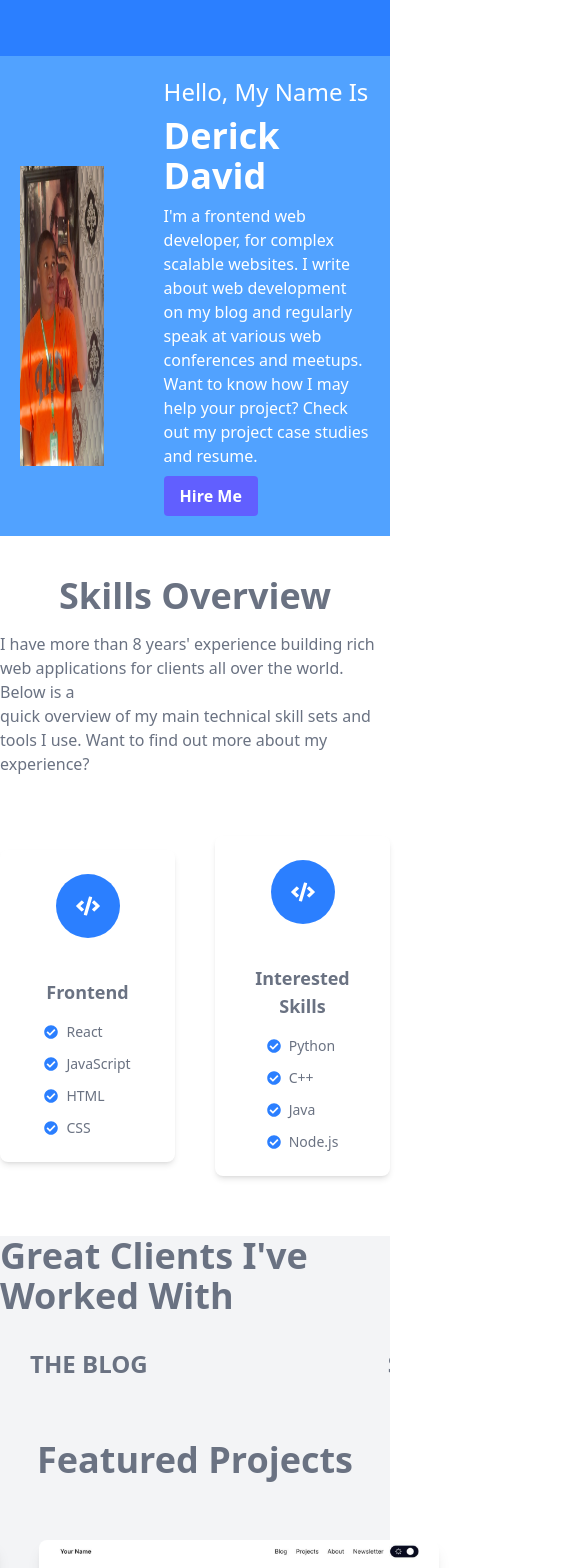
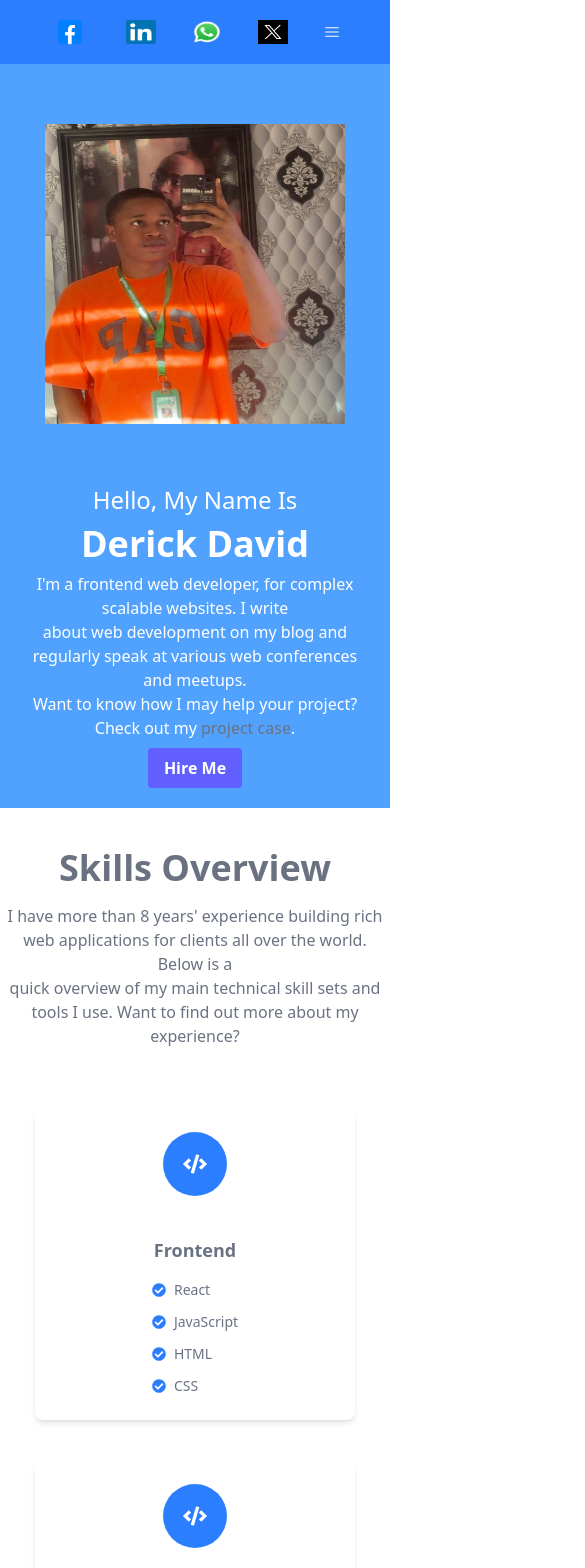
Before and after one commit to Derickdavid2002/Portfolio2, a React (Vite) app: page / in a window 390 px wide. Shown: the top 1568 px of the page, 585 px wide, since content can reach past the window. Built offline with nearby package versions, Linux system fonts and the light colour scheme.

Commit message:
new push

```diff
--- a/src/dashboards/Blogs.jsx
+++ b/src/dashboards/Blogs.jsx
@@ -6,18 +6,18 @@ function Blogs(aosProps) {
       <div>
         <Nav />
       </div>
-      <div className="flex items-center gap-15 px-5 py-5 bg-blue-400 text-white">
+      <div className="flex items-center flex-col lg:flex-row gap-15 px-5 py-5 bg-blue-400 text-white">
         <div>
           <img src="/me.png" alt="" className=" mt-10 c w-[300px] h-[300px]" />
         </div>
 
-        <div>
+        <div className="text-center lg:text-start">
           <p className="font-semibold text-4xl mt-2">Derick David's Blog </p>
           <p className="mt-2">
             I write about web development and responsive website. <br />
             You can follow me via the various channels below:
           </p>
-          <div className="flex gap-9 mt-5">
+          <div className="flex justify-center lg:justify-start gap-9 mt-5">
             <a href="#">
               <img src="/facebook.png" alt="" className="w-[40px]" />
             </a>
@@ -51,7 +51,7 @@ function Blogs(aosProps) {
         <img src="/me.png" alt="" className="rounded-full w-30 h-30" />
       </div>
 
-      <div className="flex items-center justify-center  p-7">
+      <div className="flex items-center justify-center text-center lg:text-start p-7">
         <div className="max-w-4xl w-full p-15 bg-white rounded-lg shadow-lg text-center">
           <p className="mb-6 ">
             I'm currently taking on freelance work. If you are interested in
@@ -67,27 +67,27 @@ function Blogs(aosProps) {
 
             <div className="flex items-center justify-center mt-4 gap-9">
               <a href="#">
-                <img src="/facebook.png" alt="" className="w-[40px] mt-1" />
+                <img src="/facebook.png" alt="" className="w-[50px] h-[24px] lg:w-[30px] lg:h-[24px] mt-1" />
               </a>
               <a href="#">
                 <img
                   src="/linkedln.png"
                   alt=""
-                  className="w-[30px] h-[24px] mt-2"
+                  className="w-[50px] h-[24px] lg:w-[30px] lg:h-[24px] mt-2"
                 />
               </a>
               <a href="#">
                 <img
                   src="/whatsapp.png"
                   alt=""
-                  className="w-[30px] h-[24px] mt-2"
+                  className="w-[50px] h-[24px] lg:w-[30px] lg:h-[24px] mt-2"
                 />
               </a>
               <a href="#">
                 <img
                   src="/twitter.png"
                   alt=""
-                  className="w-[30px] h-[24px] mt-2"
+                  className="w-[50px] h-[24px] lg:w-[30px] lg:h-[24px] mt-2"
                 />
               </a>
             </div>
--- a/src/dashboards/Contacts.jsx
+++ b/src/dashboards/Contacts.jsx
@@ -70,7 +70,7 @@ function Contacts( aosProps) {
               Get In Touch
             </p>
             <form action="">
-              <div className="flex gap-3 mb-4 ">
+              <div className="flex gap-3 flex-col lg:flex-row mb-4 ">
                 <input
                   type="text"
                   id="name"
--- a/src/dashboards/Projects.jsx
+++ b/src/dashboards/Projects.jsx
@@ -7,13 +7,13 @@ function Projects(aosProps) {
         <Nav />
       </div>
 
-      <div className="flex items-center justify-center gap-10 mt-15">
-        <div className=" relative group overflow-hidden cursor-pointer bg-[url('/Newbg.png')] bg-cover bg-center  bg-white shadow-lg w-100 h-80 text-center rounded-lg p-6 hover:bg-amber-50  transition-transform hover:scale-105 ">
+      <div className="flex flex-col lg:flex-row items-center justify-center gap-10 mt-15">
+        <div className=" relative group overflow-hidden cursor-pointer bg-[url('/Newbg.png')] bg-cover bg-center w-75 h-74 bg-white shadow-lg lg:w-100 lg:h-80 text-center rounded-lg p-6 hover:bg-amber-50  transition-transform hover:scale-105 ">
           <div className="absolute inset-0 bg-blue-200/40 opacity-0 group-hover:opacity-100 flex items-center justify-center duration-300 transition"></div>
         </div>
 
         <div>
-          <div className=" relative group overflow-hidden cursor-pointer bg-[url('/blog.png')] bg-cover bg-center  bg-white shadow-lg w-100 h-80 text-center rounded-lg p-6 hover:bg-amber-50 transition-transform hover:scale-105">
+          <div className=" relative group overflow-hidden cursor-pointer bg-[url('/blog.png')] bg-cover bg-center  bg-white shadow-lg w-75 h-74 lg:w-100 lg:h-80 text-center rounded-lg p-6 hover:bg-amber-50 transition-transform hover:scale-105">
             <div className="absolute inset-0 bg-blue-200/40 opacity-0 group-hover:opacity-100 flex items-center justify-center duration-300 transition"></div>
           </div>
         </div>
--- a/src/landing-page/Hero.jsx
+++ b/src/landing-page/Hero.jsx
@@ -5,7 +5,7 @@ function Hero( aosProps ) {
   const learningSkills = ["Python", "C++", "Java", "Node.js"];
   return (
     <div {...aosProps}className="">
-      <div className="flex items-center gap-15 px-5 py-5 bg-blue-400 text-white">
+      <div className="flex items-center flex-col lg:flex-row gap-15 px-5 py-5 bg-blue-400 text-white">
         <div>
           <img
             src="/me.png"
@@ -14,7 +14,7 @@ function Hero( aosProps ) {
           />
         </div>
 
-        <div>
+        <div className="text-center lg:text-start">
           <p className="text-2xl">Hello, My Name Is</p>
           <p className="font-semibold text-4xl mt-2">Derick David</p>
           <p className="mt-2">
@@ -22,7 +22,7 @@ function Hero( aosProps ) {
             <br />
             about web development on my blog and regularly speak at various web
             conferences and meetups. <br /> Want to know how I may help your
-            project? Check out my project case studies and resume.
+            project? Check out my <a className="hover:underline text-gray-500" href="/projects">project case</a>.
           </p>
           <button className="px-4 py-2 rounded text-white font-bold bg-indigo-500 hover:bg-indigo-700 transition mt-2">
             <a href="/contact">Hire Me</a>
@@ -30,13 +30,13 @@ function Hero( aosProps ) {
         </div>
       </div>
 
-      <div className="mt-10">
+      <div className="mt-10 ">
         <div className="flex justify-center items-center">
           <p className="text-4xl text-gray-500 font-semibold ">
             Skills Overview
           </p>
         </div>
-        <p className="flex items-center justify-center text-gray-500 mt-4">
+        <p className="flex text-center lg:text-start items-center justify-center text-gray-500 mt-4">
           I have more than 8 years' experience building rich web applications
           for clients all over the world. Below is a <br />
           quick overview of my main technical skill sets and tools I use. Want
@@ -44,7 +44,7 @@ function Hero( aosProps ) {
         </p>
       </div>
 
-      <div className="flex items-center justify-center  gap-10 mt-15 ">
+      <div className="flex flex-col lg:flex-row items-center justify-center  gap-10 mt-15 ">
         <div className=" bg-white shadow-md w-80 text-center rounded-lg p-6 hover:bg-blue-300/40 transition-transform hover:scale-105">
           <div className=" flex items-center justify-center mb-10">
             <div className="w-16 h-16 bg-blue-500 rounded-full flex items-center justify-center">
--- /dev/null
+++ b/src/landing-page/MobileNav.jsx
@@ -0,0 +1,41 @@
+import { Link } from "react-router-dom";
+
+
+function MobileNav({isOpen, setIsOpen, navItems, setNavItems}) {
+if (!isOpen) return null;
+
+const handleClick = (item) => {
+    setNavItems(item);
+    setIsOpen(false)
+};
+
+
+
+
+return (
+
+    <div >
+
+
+  <div className= "lg:hidden bg-blue-500 text-white text-[18px] font-semibold flex flex-col gap-4 p-4">
+      <Link to="/" onClick={() => handleClick("About")} className="px-2 py-1 block">ABOUT</Link>
+      <Link to="/contact" onClick={() => handleClick("Contact")} className="px-2 py-1 block">CONTACT</Link>
+      <Link to="/talks" onClick={() => handleClick("Talks")} className="px-2 py-1 block">TALKS</Link>
+      <Link to="/projects" onClick={() => handleClick("Projects")} className="px-2 py-1 block">PROJECTS</Link>
+      <Link to="/blogs" onClick={() => handleClick("Reviews")} className="px-2 py-1 block">BLOGS</Link>
+    </div>
+
+
+
+    </div>
+);
+
+
+
+
+
+}
+
+
+
+export default MobileNav;
--- a/src/landing-page/Nav.jsx
+++ b/src/landing-page/Nav.jsx
@@ -2,10 +2,12 @@ import { useState, useEffect, useRef } from "react";
 import { Link, useLocation } from "react-router-dom";
 import Aos from "aos";
 import "aos/dist/aos.css";
-
-
+import { RxHamburgerMenu } from "react-icons/rx";
+import MobileNav from "./MobileNav";
+import { TbLetterX } from "react-icons/tb";
 
 function Nav() {
+  const [isOpen, setIsOpen] = useState(false);
   const location = useLocation();
   const navRefs = {
     About: useRef(null),
@@ -31,11 +33,9 @@ function Nav() {
 
   const currentItem = hoveredItem || navItems;
 
-
   useEffect(() => {
     Aos.init({ duration: 800, once: true });
   }, []);
-
 
   useEffect(() => {
     const ref = navRefs[currentItem]?.current;
@@ -47,15 +47,35 @@ function Nav() {
 
   return (
     <div onMouseLeave={() => setHoveredItem(null)} className="">
-      <nav className="flex gap-100 items-center bg-blue-500 p-3 text-white relative">
+      <nav className="flex gap-100 items-center bg-blue-500 p-3 text-white relative flex-col md:flex-row md:justify-between md:gap-[100px]">
         <div data-aos="fade-down" data-aos-delay="100" className="flex gap-9">
-          <a href="#"><img src="/facebook.png" alt="" className="w-[40px]" /></a>
-          <a href="#"><img src="/linkedln.png" alt="" className="w-[30px] h-[24px] mt-2" /></a>
-          <a href="#"><img src="/whatsapp.png" alt="" className="w-[30px] h-[24px] mt-2" /></a>
-          <a href="#"><img src="/twitter.png" alt="" className="w-[30px] h-[24px] mt-2" /></a>
+          <a href="#">
+            <img src="/facebook.png" alt="" className="w-[40px]" />
+          </a>
+          <a href="#">
+            <img
+              src="/linkedln.png"
+              alt=""
+              className="w-[30px] h-[24px] mt-2"
+            />
+          </a>
+          <a href="#">
+            <img
+              src="/whatsapp.png"
+              alt=""
+              className="w-[30px] h-[24px] mt-2"
+            />
+          </a>
+          <a href="#">
+            <img src="/twitter.png" alt="" className="w-[30px] h-[24px] mt-2" />
+          </a>
+
+          <div className=" lg:hidden mt-3 " onClick={() => setIsOpen(!isOpen)}>
+            {isOpen ? <TbLetterX /> : <RxHamburgerMenu />}
+          </div>
         </div>
 
-        <div className="text-white text-[20px] font-semibold relative">
+        <div className="lg:text-white lg:text-[20px] lg:font-semibold relative hidden lg:block ">
           <span
             className="absolute bottom-0 h-1 bg-white transition-all duration-300"
             style={{
@@ -64,7 +84,7 @@ function Nav() {
             }}
           ></span>
 
-          <ul className="flex gap-9 relative">
+          <ul className="lg:flex lg:gap-9 hidden relative">
             <li>
               <Link
                 to="/"
@@ -123,6 +143,12 @@ function Nav() {
           </ul>
         </div>
       </nav>
+      <MobileNav
+        isOpen={isOpen}
+        setIsOpen={setIsOpen}
+        navItems={navItems}
+        setNavItems={setNavItems}
+      />
     </div>
   );
 }
--- a/src/landing-page/Section.jsx
+++ b/src/landing-page/Section.jsx
@@ -6,7 +6,7 @@ function Section({ aosProps }) {
   return (
     <div {...aosProps}className="bg-gray-100">
       <div>
-        <p className="flex items-center justify-center text-gray-500 mt-15 text-4xl font-semibold ">
+        <p className="flex text-center lg:text-start items-center justify-center text-gray-500 mt-15 text-4xl font-semibold ">
           Great Clients I've Worked With
         </p>
         <Marquee>
@@ -19,22 +19,22 @@ function Section({ aosProps }) {
         </Marquee>
 
         <section className="">
-          <div className="text-4xl flex items-center justify-center mt-15">
+          <div className="text-4xl flex text-center lg:text-start items-center justify-center mt-15">
             <p className="text-gray-500 font-semibold  ">Featured Projects</p>
           </div>
 
-          <div className="flex items-center justify-center gap-10 mt-15">
-            <div className=" relative group overflow-hidden cursor-pointer bg-[url('/Newbg.png')] bg-cover bg-center  bg-white shadow-lg w-100 h-80 text-center rounded-lg p-6 hover:bg-amber-50 transition">
+          <div className="flex flex-col lg:flex-row items-center justify-center gap-10 mt-15">
+            <div className=" relative group overflow-hidden cursor-pointer bg-[url('/Newbg.png')] bg-cover bg-center h-64 w-75 bg-white shadow-lg lg:w-100 lg:h-80 text-center rounded-lg p-6 hover:bg-amber-50 transition-transform hover:scale-105">
               <div className="absolute inset-0 bg-blue-400/50 opacity-0 group-hover:opacity-100 flex items-center justify-center duration-300 transition"></div>
             </div>
 
             <div>
-              <div className=" relative group overflow-hidden cursor-pointer bg-[url('/blog.png')] bg-cover bg-center  bg-white shadow-lg w-100 h-80 text-center rounded-lg p-6 hover:bg-amber-50 transition">
+              <div className=" relative group overflow-hidden cursor-pointer bg-[url('/blog.png')] bg-cover bg-center  bg-white shadow-lg h-64 w-75 lg:w-100 lg:h-80 text-center rounded-lg p-6 hover:bg-amber-50 transition-transform hover:scale-105">
                 <div className="absolute inset-0 bg-blue-400/50 opacity-0 group-hover:opacity-100 flex items-center justify-center duration-300 transition"></div>
               </div>
             </div>
           </div>
-          <div className="flex items-center justify-center mt-10">
+          <div className="flex text-center lg:text-start items-center justify-center mt-10">
             <button className="  text-white font-bold px-4 py-2 rounded  bg-indigo-500 hover:bg-indigo-700 transition mt-3 mb-5">
               <a href="/projects">View all project</a>
             </button>
@@ -42,15 +42,15 @@ function Section({ aosProps }) {
         </section>
 
         <section className="bg-blue-400 text-white p-6 mt-15">
-          <div className="flex items-center justify-center ">
+          <div className="flex text-center lg:text-start items-center justify-center ">
             <img src="/me.png" alt="" className=" w-20 h-20 rounded-full " />
           </div>
 
-          <div className="text-center mt-4 text-3xl  text-white font-semibold flex items-center justify-center">
+          <div className="text-center  mt-4 text-3xl  text-white font-semibold flex items-center justify-center">
             <p>Interested In Hiring Me For Your Project?</p>
           </div>
 
-          <div className="flex items-center justify-center mt-2 text-white">
+          <div className="flex text-center lg:text-start items-center justify-center mt-2 text-white">
             <p>
               Looking for an experienced frontend developer to build your
               responsible website ? To start <br /> an initial chat, just drop
@@ -66,7 +66,7 @@ function Section({ aosProps }) {
               .
             </p>
           </div>
-          <div className="flex  justify-center">
+          <div className="flex  text-center lg:text-start justify-center">
             <button className=" text-white font-bold px-4 py-2 rounded  bg-indigo-500 hover:bg-indigo-700 transition mt-3 mb-5">
 <a href="/contact">Let's Talk</a>
             </button>
@@ -74,7 +74,7 @@ function Section({ aosProps }) {
         </section>
 
         <footer>
-          <p className="text-sm flex items-center justify-center bg-gray-500 text-gray-400 py-3">
+          <p className="text-sm text-center lg:text-start flex items-center justify-center bg-gray-500 text-gray-400 py-3">
             @ 2025 Derick David
           </p>
         </footer>
--- a/src/landing-page/landing.jsx
+++ b/src/landing-page/landing.jsx
@@ -2,8 +2,11 @@ import Nav from "./Nav";
 import Hero from "./Hero";
 import Section from "./Section"
 
+function LandingPage() {
 
-function LandingPage() {
+
+
+
 
 const aosProps = () => {
   return {
```
